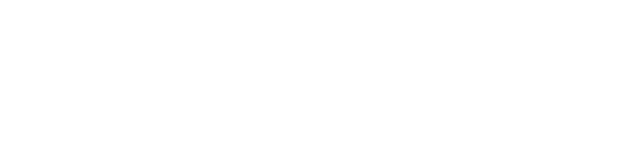
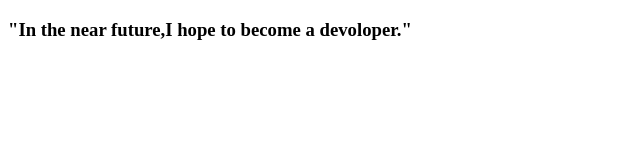
Before and after one commit to datta495/first-assignment-repo, a plain HTML site: page index.html in a window 1280 px wide. Shown: the whole page, without its empty margins (0-640 px from the left). Drawn offline with Linux system fonts and the light colour scheme.

Commit message:
added a style.css file

```diff
--- a/index.html
+++ b/index.html
@@ -7,7 +7,7 @@
 </head>
 <body>
 <header>
-
+    <h3>"In the near future,I hope to become a devoloper."</h3>
 </header>
 <main>
 
```
Also changed, not shown: style.css (added).
